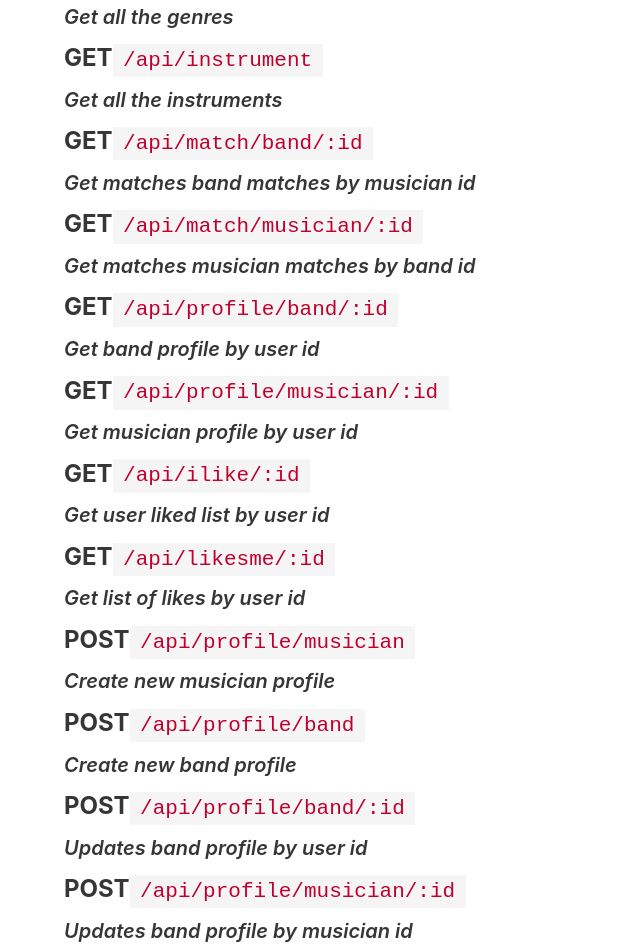
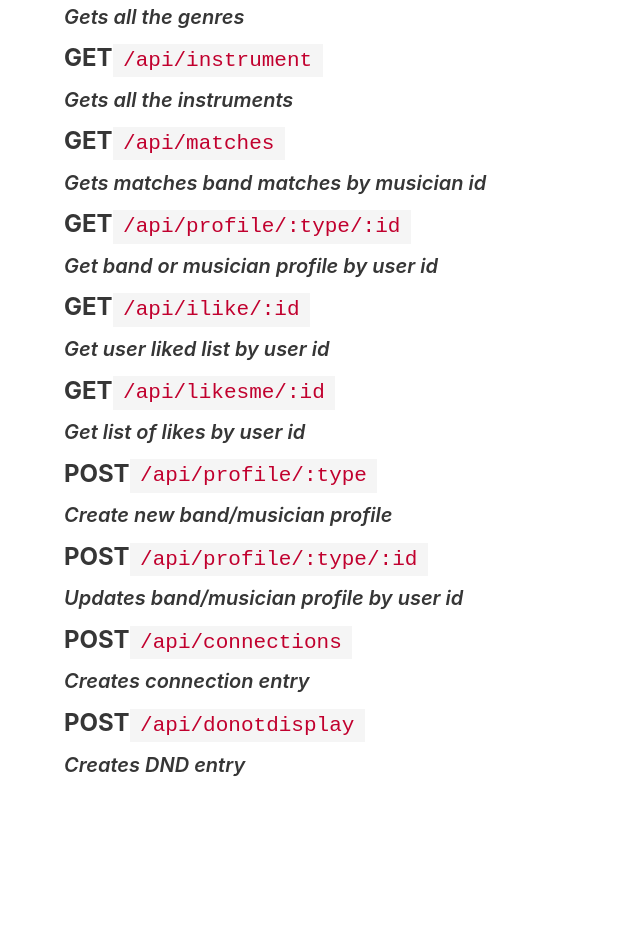
Before and after one commit to benjicwood/PineappleMusicBackEnd, a website: page public/index.html in a window 1280 px wide. Shown: the part 200-1152 px from the top of the page, without its empty margins (0-640 px from the left). After the commit the page ends 992 px from the top, so only its background shows below. Drawn offline with nearby package versions, Linux system fonts and the light colour scheme.

Commit message:
Change API index page to reflect refactor

```diff
--- a/public/index.html
+++ b/public/index.html
@@ -25,37 +25,25 @@
   <div class='container'>
       <div class='content'>
         <h3><strong>GET</strong><code>/api/genre</code></h3>
-        <h4><em>Get all the genres</em></h4>
+        <h4><em>Gets all the genres</em></h4>
       </div>
     </div>
     <div class='container'>
         <div class='content'>
           <h3><strong>GET</strong><code>/api/instrument</code></h3>
-          <h4><em>Get all the instruments</em></h4>
+          <h4><em>Gets all the instruments</em></h4>
         </div>
       </div>
       <div class='container'>
           <div class='content'>
-            <h3><strong>GET</strong><code>/api/match/band/:id</code></h3>
-            <h4><em>Get matches band matches by musician id</em></h4>
+            <h3><strong>GET</strong><code>/api/matches</code></h3>
+            <h4><em>Gets matches band matches by musician id</em></h4>
           </div>
       </div>
       <div class='container'>
           <div class='content'>
-            <h3><strong>GET</strong><code>/api/match/musician/:id</code></h3>
-            <h4><em>Get matches musician matches by band id</em></h4>
-          </div>
-      </div>
-      <div class='container'>
-          <div class='content'>
-            <h3><strong>GET</strong><code>/api/profile/band/:id</code></h3>
-            <h4><em>Get band profile by user id</em></h4>
-          </div>
-      </div>
-      <div class='container'>
-          <div class='content'>
-            <h3><strong>GET</strong><code>/api/profile/musician/:id</code></h3>
-            <h4><em>Get musician profile by user id</em></h4>
+            <h3><strong>GET</strong><code>/api/profile/:type/:id</code></h3>
+            <h4><em>Get band or musician profile by user id</em></h4>
           </div>
       </div>
       <div class='container'>
@@ -72,26 +60,14 @@
       </div>
       <div class='container'>
           <div class='content'>
-            <h3><strong>POST</strong><code>/api/profile/musician</code></h3>
-            <h4><em>Create new musician profile</em></h4>
+            <h3><strong>POST</strong><code>/api/profile/:type</code></h3>
+            <h4><em>Create new band/musician profile</em></h4>
           </div>
       </div>
       <div class='container'>
           <div class='content'>
-            <h3><strong>POST</strong><code>/api/profile/band</code></h3>
-            <h4><em>Create new band profile</em></h4>
-          </div>
-      </div>
-      <div class='container'>
-          <div class='content'>
-            <h3><strong>POST</strong><code>/api/profile/band/:id</code></h3>
-            <h4><em>Updates band profile by user id</em></h4>
-          </div>
-      </div>
-      <div class='container'>
-          <div class='content'>
-            <h3><strong>POST</strong><code>/api/profile/musician/:id</code></h3>
-            <h4><em>Updates band profile by musician id</em></h4>
+            <h3><strong>POST</strong><code>/api/profile/:type/:id</code></h3>
+            <h4><em>Updates band/musician profile by user id</em></h4>
           </div>
       </div>
       <div class='container'>
```
